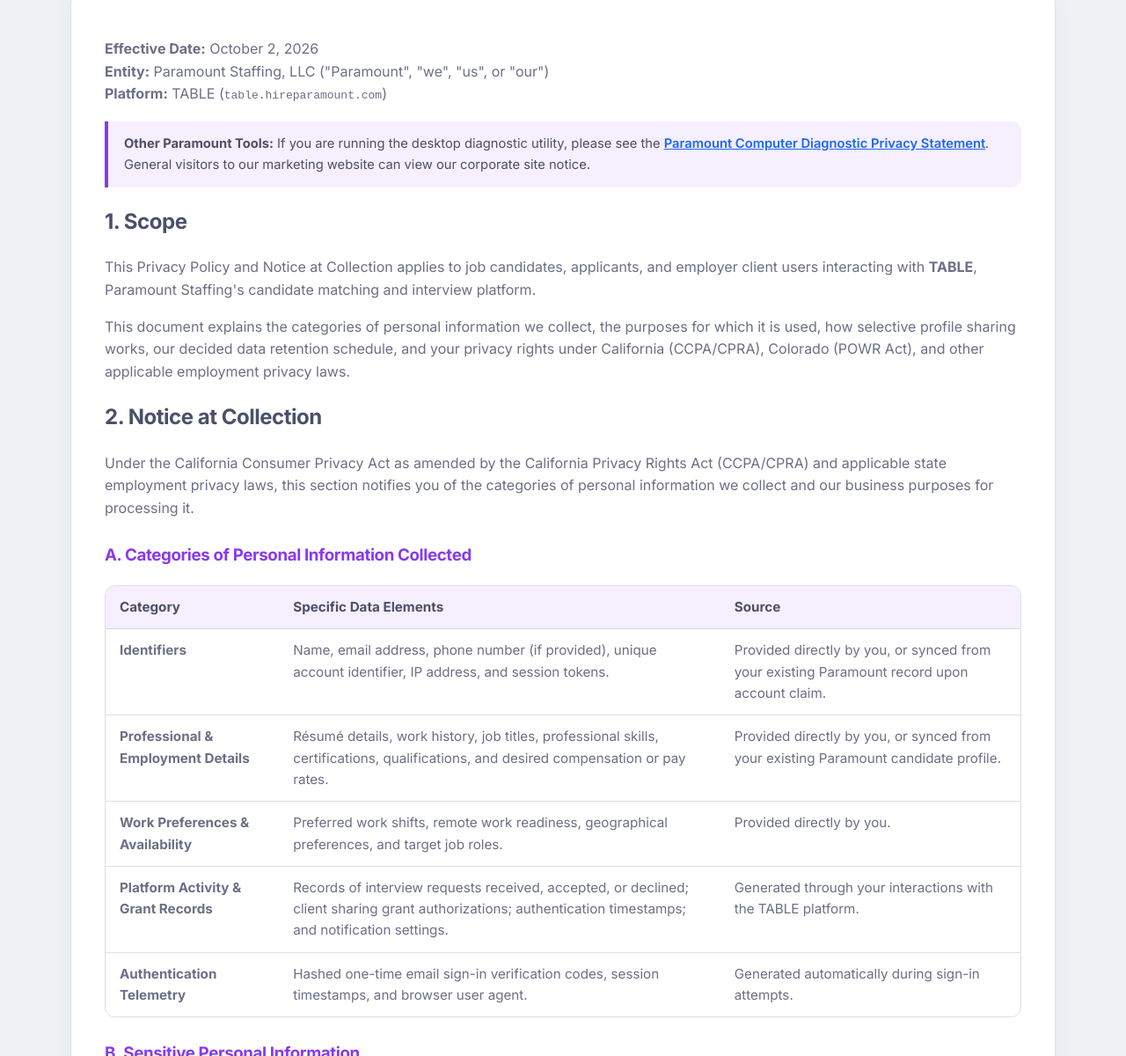
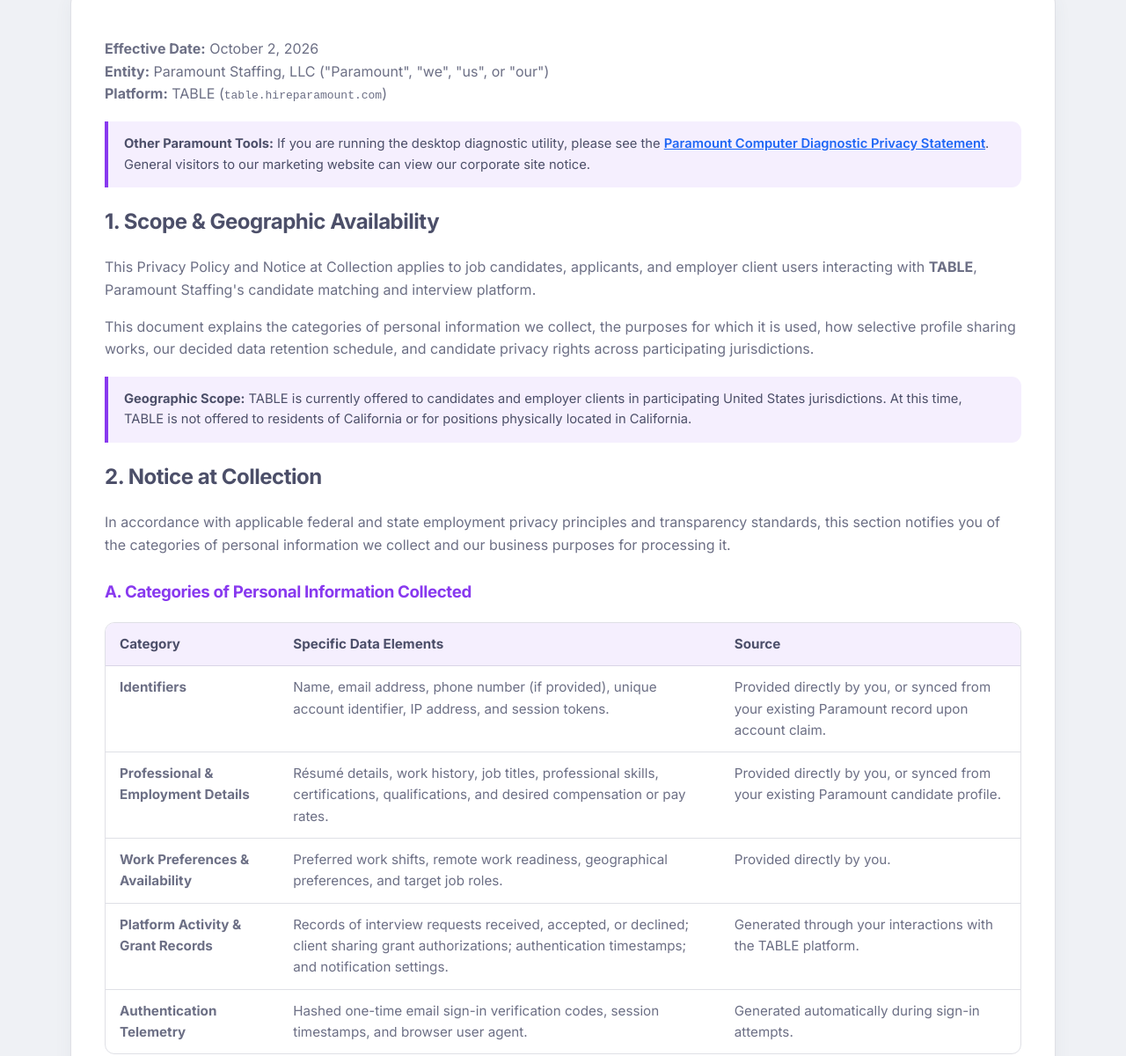
Before and after one commit to hireparamount/hireparamount.github.io, a plain HTML site: page tablePrivacy.html in a window 1280 px wide. Shown: the part 591-1791 px from the top of the page at 88% size. Drawn offline with Linux system fonts and the light colour scheme.

Commit message:
Update TABLE Privacy Policy scope for participating jurisdictions

```diff
--- a/tablePrivacy.html
+++ b/tablePrivacy.html
@@ -109,12 +109,16 @@
           <p><strong>Other Paramount Tools:</strong> If you are running the desktop diagnostic utility, please see the <a href="computerDiagnostic.html#privacy">Paramount Computer Diagnostic Privacy Statement</a>. General visitors to our marketing website can view our corporate site notice.</p>
         </div>
 
-        <h2>1. Scope</h2>
+        <h2>1. Scope &amp; Geographic Availability</h2>
         <p>This Privacy Policy and Notice at Collection applies to job candidates, applicants, and employer client users interacting with <strong>TABLE</strong>, Paramount Staffing's candidate matching and interview platform.</p>
-        <p>This document explains the categories of personal information we collect, the purposes for which it is used, how selective profile sharing works, our decided data retention schedule, and your privacy rights under California (CCPA/CPRA), Colorado (POWR Act), and other applicable employment privacy laws.</p>
+        <p>This document explains the categories of personal information we collect, the purposes for which it is used, how selective profile sharing works, our decided data retention schedule, and candidate privacy rights across participating jurisdictions.</p>
+
+        <div class="note-box">
+          <p><strong>Geographic Scope:</strong> TABLE is currently offered to candidates and employer clients in participating United States jurisdictions. At this time, TABLE is not offered to residents of California or for positions physically located in California.</p>
+        </div>
 
         <h2 id="notice-at-collection">2. Notice at Collection</h2>
-        <p>Under the California Consumer Privacy Act as amended by the California Privacy Rights Act (CCPA/CPRA) and applicable state employment privacy laws, this section notifies you of the categories of personal information we collect and our business purposes for processing it.</p>
+        <p>In accordance with applicable federal and state employment privacy principles and transparency standards, this section notifies you of the categories of personal information we collect and our business purposes for processing it.</p>
 
         <h3>A. Categories of Personal Information Collected</h3>
         <div class="legal-table-wrap">
@@ -187,7 +191,7 @@
         </ul>
 
         <h2 id="retention-schedule">4. Decided Retention Schedule</h2>
-        <p>In accordance with California Civil Code &sect; 1798.100 and state and federal applicant record laws, personal information is kept only as long as reasonably necessary for its intended purpose or required by statute.</p>
+        <p>In accordance with state and federal employment record laws, personal information is kept only as long as reasonably necessary for its intended purpose or required by statute.</p>
         <p>Our retention schedule reflects Paramount's decided policy (migration 0027):</p>
 
         <div class="legal-table-wrap">
@@ -208,7 +212,7 @@
               <tr>
                 <td><strong>Withdrawn Candidate Profiles</strong></td>
                 <td>5 years following withdrawal.</td>
-                <td>Retained to satisfy statutory applicant recordkeeping obligations (Colorado POWR Act, C.R.S. 24-34-408; California FEHA, Gov. Code &sect; 12946). Immediately excluded from matching upon withdrawal.</td>
+                <td>Retained to satisfy statutory applicant recordkeeping obligations (e.g. Colorado POWR Act, C.R.S. 24-34-408; Title VII, ADEA, and state employment record rules). Immediately excluded from matching upon withdrawal.</td>
               </tr>
               <tr>
                 <td><strong>Audit Events</strong></td>
```
